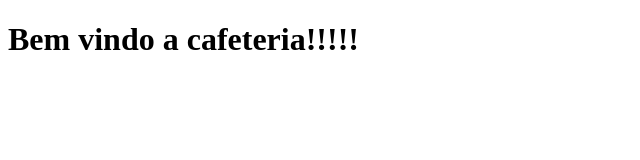
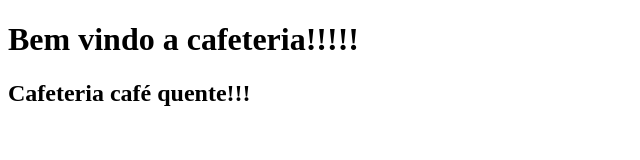
Before and after one commit to Rayara-leticia/123, a plain HTML site: page index.html in a window 1280 px wide. Shown: the whole page, without its empty margins (0-640 px from the left). Drawn offline with Linux system fonts and the light colour scheme.

Commit message:
adicionado titulo da cafeteria

```diff
--- a/index.html
+++ b/index.html
@@ -7,5 +7,6 @@
 </head>
 <body>
     <h1>Bem vindo a cafeteria!!!!!</h1>
+    <h2>Cafeteria café quente!!!</h2>
 </body>
 </html>
```
